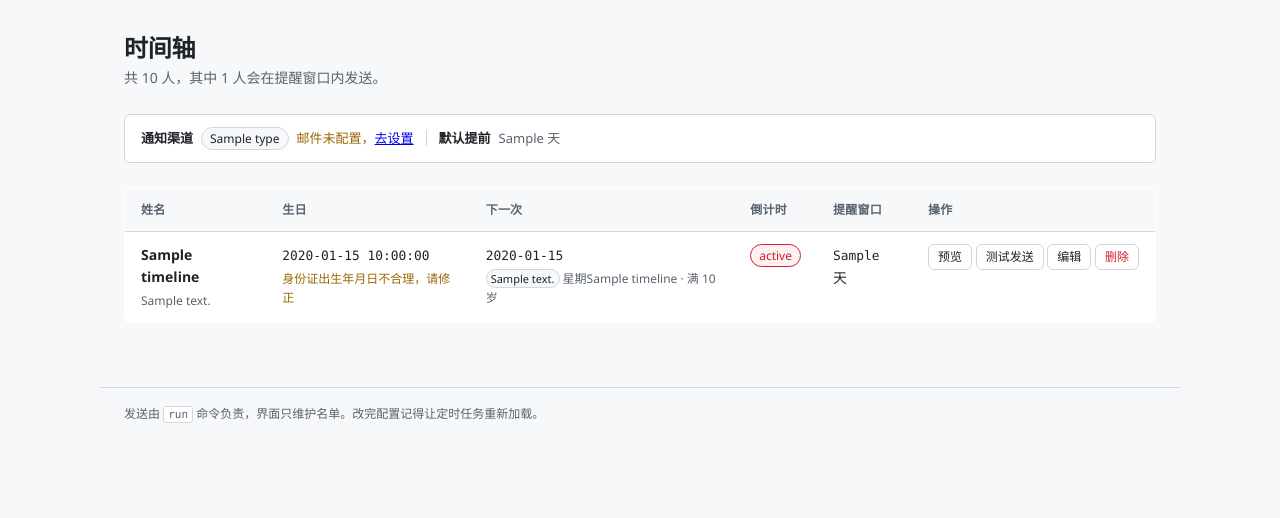
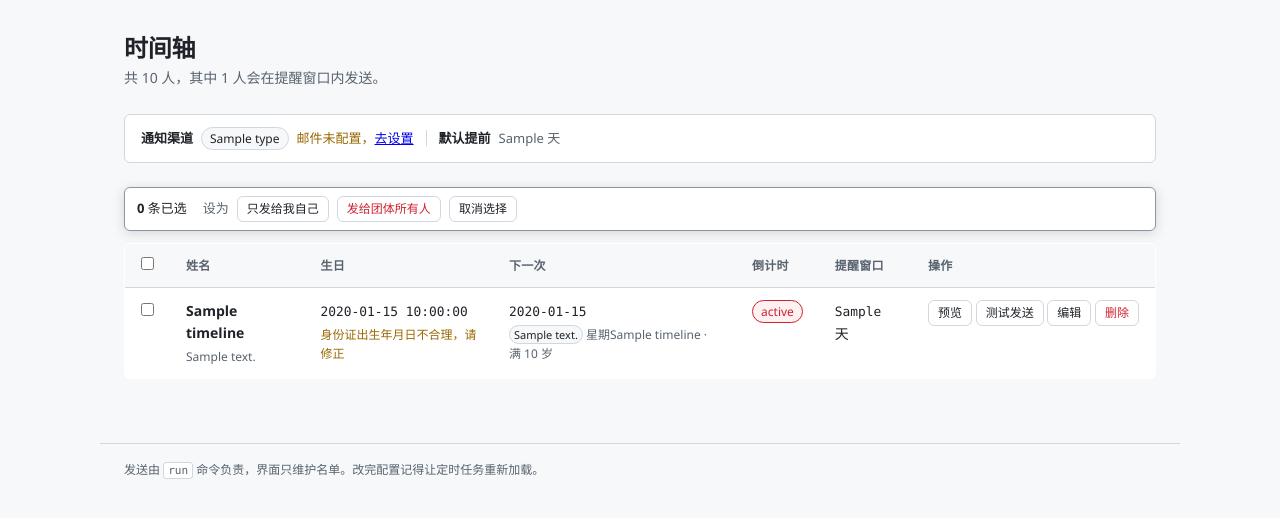
Before and after one commit to Practice019/BirthdayRS, a FastAPI app: template templates/web/list.html in a window 1280 px wide. Shown: the part 57-575 px from the top of the page. Run offline with FastAPI, Linux system fonts and the light colour scheme; the template is opened without the code that fills it: most values are stand-ins (such as "Sample title", 1, 10 or a date in 2020); some libraries are stand-ins or nearby versions.

Commit message:
feat: 时间轴支持多选，批量设置受众
每行左侧加勾选框，勾选后底部浮现操作条，一次把选中的记录设成
「只发给我自己」或「发给团体所有人」；表头全选框可一次选中全部。
web 与桌面端同一套口径。

## 实现要点

- 仓储层新增 set_audience_many()：**只动 audience 这一个键**，
  其余字段与文件注释原样保留 —— 批量操作最容易顺手把别的东西也重写。
  越界索引静默跳过：界面上勾选后可能有人并行删了一条，不该因为一个
  失效索引让整批失败。
- 路由 `/recipients/audience` 必须注册在 `/recipients/{index}` **之前**。
  FastAPI 按注册顺序匹配，顺序反了 audience 会被当成 index 解析成整数
  返回 422，界面上表现为"点批量按钮没反应"，且报错是英文 422，
  很难联想到路由顺序。加了断言钉住。
- 改成「团体」时前端确认一次、后端提示"会广播给所有人"：
  广播出去收不回来。
- 如实报告改动条数，不说含糊的"成功"；已是目标值时说"无需改动"。

## 验证

真实浏览器实测（selenium 脚本）：勾选联动、操作条浮现/收起、
全选框半选状态、批量改团体、批量改回私人，全部通过。

测试：241 passed，flake8 干净。

```diff
--- a/src/web/app.py
+++ b/src/web/app.py
@@ -22,7 +22,7 @@ from fastapi.templating import Jinja2Templates
 from pydantic import ValidationError
 
 from src.core.config_manager import ConfigManager
-from src.core.config import Recipient
+from src.core.config import AUDIENCE_LABELS, AUDIENCES, Recipient
 from src.core.notification_factory import NotificationFactory
 from src.notification.sender_wxpusher import clear_followers_cache
 from src.web.auth import TokenAuthMiddleware
@@ -598,6 +598,49 @@ def create_app(config_path: Optional[str] = None, token: Optional[str] = None) -
             "hint": "",
         }
 
+    @app.post("/recipients/audience")
+    async def set_audience_bulk(request: Request) -> RedirectResponse:
+        """批量把勾选的记录改成某个受众。
+
+        **这是有后果的操作**：把记录标成"团体"意味着下次它过生日时会广播给
+        推送应用里的所有人，而消息发出去收不回来。所以：
+        - 表单里的索引要重新查一遍，越界的跳过（可能有人并行删了条目）
+        - 返回时如实说改了几条，不说"成功"这种含糊话
+        """
+        form = await request.form()
+        raw_indices = form.getlist("indices")
+        audience = (form.get("audience") or "").strip()
+
+        if audience not in AUDIENCES:
+            return RedirectResponse("/?error=请选择要设成哪个受众", status_code=303)
+        if not raw_indices:
+            return RedirectResponse("/?error=没有勾选任何记录", status_code=303)
+
+        try:
+            indices = [int(i) for i in raw_indices]
+        except (TypeError, ValueError):
+            return RedirectResponse("/?error=勾选的数据不对，请重试", status_code=303)
+
+        try:
+            changed = repo.set_audience_many(indices, audience)
+        except Exception as exc:
+            logger.exception("批量修改受众失败")
+            return RedirectResponse(f"/?error=保存失败：{exc}", status_code=303)
+
+        if changed == 0:
+            return RedirectResponse(
+                f"/?notice=勾选的 {len(indices)} 条已经是这个设置，无需改动", status_code=303
+            )
+
+        label = AUDIENCE_LABELS.get(audience, audience)
+        skipped = len(indices) - changed
+        note = f"已把 {changed} 条改为「{label}」"
+        if skipped:
+            note += f"（{skipped} 条无需改动或已不存在）"
+        if audience == "group":
+            note += "。注意：它们下次过生日会广播给所有人"
+        return RedirectResponse(f"/?notice={note}", status_code=303)
+
     @app.post("/recipients/{index}")
     async def update_recipient(request: Request, index: int) -> HTMLResponse:
         form = await request.form()
--- a/src/web/repository.py
+++ b/src/web/repository.py
@@ -18,6 +18,8 @@ from pathlib import Path
 from typing import Any, Dict, List, Optional
 
 from ruamel.yaml import YAML
+
+from src.core.config import AUDIENCES
 
 logger = logging.getLogger(__name__)
 
@@ -434,6 +436,39 @@ class ConfigRepository:
             recipients[index] = merged
             self._save(data)
 
+    def set_audience_many(self, indices, audience: str) -> int:
+        """批量把若干条记录的受众改成 ``audience``，返回实际改动条数。
+
+        **只动 ``audience`` 这一个键**，其余字段与文件里的注释原样保留 ——
+        批量操作最怕"顺手把别的字段也重写了"。仓储层的 ruamel round-trip
+        本来就保注释，这里只要不整体替换每个条目就行。
+
+        越界的索引**静默跳过**而不是报错：界面上勾选后可能有人同时删了一条，
+        剩下那些仍然该被改；因为一个失效索引让整批失败更糟。
+        """
+        if audience not in AUDIENCES:
+            raise ValueError(f"受众只能是 {' 或 '.join(AUDIENCES)}，收到：{audience!r}")
+
+        wanted = sorted({int(i) for i in indices})
+        if not wanted:
+            return 0
+
+        with self._lock:
+            data = self._load()
+            recipients = data.get("recipients") or []
+            changed = 0
+            for index in wanted:
+                if not 0 <= index < len(recipients):
+                    continue
+                item = recipients[index]
+                if item.get("audience") == audience:
+                    continue
+                item["audience"] = audience
+                changed += 1
+            if changed:
+                self._save(data)
+            return changed
+
     def delete_recipient(self, index: int) -> str:
         """按索引删除，返回被删者的姓名（用于提示文案）。"""
         with self._lock:
--- a/src/web/static/app.js
+++ b/src/web/static/app.js
@@ -181,3 +181,59 @@ document.querySelectorAll('form.js-test-send').forEach(function (form) {
     refresh();
   }
 })();
+
+/* 时间轴的批量选择：勾选任意一条后浮现操作条，用于批量改受众。
+   禁用 JS 时勾选框仍然可用（能选中、能提交），只是少了计数与"全选"的联动 ——
+   所以这里只做增强，不做拦截。 */
+(function () {
+  var form = document.getElementById('bulk-form');
+  var bar = document.getElementById('bulkbar');
+  if (!form || !bar) {
+    return;
+  }
+
+  var boxes = Array.prototype.slice.call(form.querySelectorAll('.bulk-check'));
+  var countEl = document.getElementById('bulk-count');
+  var allBox = document.getElementById('bulk-all');
+  var clearBtn = document.getElementById('bulk-clear');
+
+  function refresh() {
+    var picked = boxes.filter(function (b) { return b.checked; });
+    countEl.textContent = String(picked.length);
+    // 一条都没选时收起操作条：它浮在页面底部，空着只会挡内容
+    bar.hidden = picked.length === 0;
+
+    if (allBox) {
+      allBox.checked = picked.length === boxes.length && boxes.length > 0;
+      // indeterminate 表示"选了一部分"，这是勾选框的标准表意
+      allBox.indeterminate = picked.length > 0 && picked.length < boxes.length;
+    }
+  }
+
+  boxes.forEach(function (b) { b.addEventListener('change', refresh); });
+
+  if (allBox) {
+    allBox.addEventListener('change', function () {
+      boxes.forEach(function (b) { b.checked = allBox.checked; });
+      refresh();
+    });
+  }
+
+  if (clearBtn) {
+    clearBtn.addEventListener('click', function () {
+      boxes.forEach(function (b) { b.checked = false; });
+      refresh();
+    });
+  }
+
+  // 改成「团体」的后果不可撤销，提交前确认一次
+  form.querySelectorAll('[data-confirm]').forEach(function (btn) {
+    btn.addEventListener('click', function (event) {
+      if (!window.confirm(btn.getAttribute('data-confirm'))) {
+        event.preventDefault();
+      }
+    });
+  });
+
+  refresh();
+})();
--- a/src/web/static/style.css
+++ b/src/web/static/style.css
@@ -671,3 +671,28 @@ code, .mono { font-family: var(--font-mono); font-size: 0.92em; }
 .advanced[open] > summary::before { content: "▾ "; }
 .advanced > summary:hover { color: var(--ink); }
 .advanced .field { margin-top: var(--sp-4); }
+
+/* ---------- 时间轴批量操作 ---------- */
+
+.tbl__check { width: 36px; text-align: center; }
+.tbl__check input { width: auto; min-height: 0; margin: 0; cursor: pointer; }
+
+/* 勾选后才浮现的操作条，贴在视口底部。
+   与设置页保存按钮同样用 sticky 而不是 fixed：不需要给页面补 padding-bottom。 */
+.bulkbar {
+  position: sticky;
+  bottom: var(--sp-4);
+  z-index: 10;
+  display: flex;
+  align-items: center;
+  gap: var(--sp-2);
+  margin: 0 0 var(--sp-3);
+  padding: var(--sp-2) var(--sp-3);
+  background: var(--paper);
+  border: 1px solid var(--line-strong);
+  border-radius: var(--radius);
+  box-shadow: 0 2px 12px rgba(31, 35, 40, 0.16);
+}
+.bulkbar__count { font-size: 13px; }
+.bulkbar__label { font-size: 13px; color: var(--muted); margin-left: var(--sp-2); }
+.bulkbar .btn--danger { margin-left: 0; }
--- a/templates/web/list.html
+++ b/templates/web/list.html
@@ -39,10 +39,31 @@
       <a class="btn btn--primary" href="/recipients/new">添加收件人</a>
     </section>
   {% else %}
+    {# 批量改受众。用 form 包住整张表，勾选与操作条都在这一个表单里 ——
+       分成两个表单的话，勾选框的值传不到提交按钮那边。 #}
+    <form method="post" action="/recipients/audience" id="bulk-form">
+    <div class="bulkbar" id="bulkbar" hidden>
+      <span class="bulkbar__count"><strong id="bulk-count">0</strong> 条已选</span>
+      <span class="bulkbar__label">设为</span>
+      <button type="submit" class="btn btn--sm" name="audience" value="self">
+        只发给我自己
+      </button>
+      <button type="submit" class="btn btn--sm btn--danger"
+              name="audience" value="group"
+              data-confirm="设为「团体」后，这些人过生日时会广播给推送应用里的所有人，消息发出去收不回来。确定吗？">
+        发给团体所有人
+      </button>
+      <button type="button" class="btn btn--sm" id="bulk-clear">取消选择</button>
+    </div>
+
     <table class="tbl">
       <caption class="sr-only">收件人与下一次生日</caption>
       <thead>
         <tr>
+          <th scope="col" class="tbl__check">
+            <input type="checkbox" id="bulk-all"
+                   aria-label="全选" title="全选">
+          </th>
           <th scope="col">姓名</th>
           <th scope="col">生日</th>
           <th scope="col">下一次</th>
@@ -54,6 +75,10 @@
       <tbody>
         {% for r in timeline %}
           <tr class="row row--{{ r.status }}">
+            <td data-label="选择" class="tbl__check">
+              <input type="checkbox" name="indices" value="{{ r.index }}"
+                     class="bulk-check" aria-label="选择 {{ r.name }}">
+            </td>
             <td data-label="姓名">
               <span class="name">{{ r.name }}</span>
               {% if r.audience == 'group' %}
@@ -122,6 +147,7 @@
         {% endfor %}
       </tbody>
     </table>
+    </form>
   {% endif %}
 {% endblock %}
 
```
Also changed, not shown: src/desktop/api.py (+33 -1 lines), src/desktop/static/app.js (+84 -0 lines), src/desktop/static/body.html (+11 -0 lines), src/desktop/static/style.css (+13 -0 lines), tests/test_web.py (+183 -0 lines), README.md.
